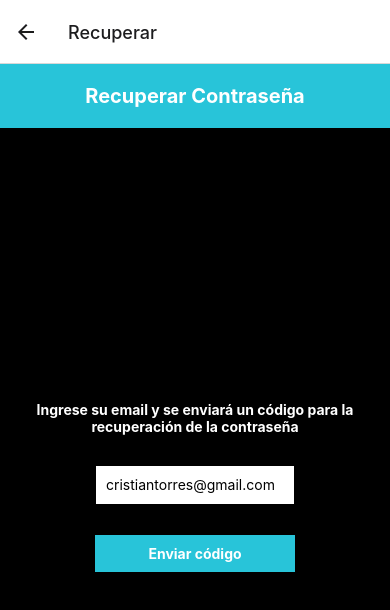
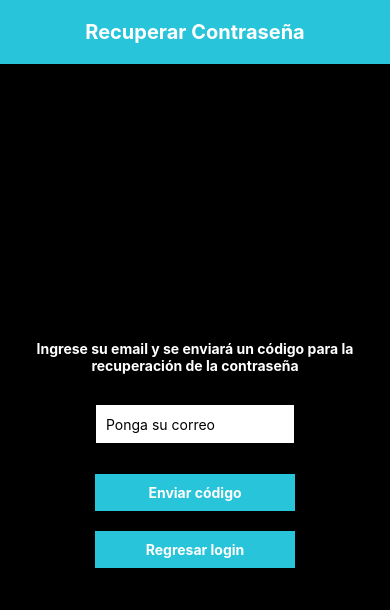
Before and after one commit to codemasterg19/JuegoFinal, a React Native app in the folder JuegoMoviles/: screen /Recuperar in a window 390 px wide. Shown: the top 610 px of the page. Built offline with nearby package versions, Linux system fonts and the light colour scheme.

Commit message:
nuevoarreglo

```diff
--- a/JuegoMoviles/navigators/MainNavigator.tsx
+++ b/JuegoMoviles/navigators/MainNavigator.tsx
@@ -49,7 +49,7 @@ function MyStack() {
         <Stack.Navigator >
             <Stack.Screen name="Login" component={LoginScreen} options={{headerShown:false}} />
             <Stack.Screen name="Registrarse" component={RegisterScreen} options={{headerShown:false}} />
-            <Stack.Screen name="Recuperar" component={PasswordScreen} />
+            <Stack.Screen name="Recuperar"   component={PasswordScreen}   options={{headerShown:false}} />
             <Stack.Screen name="BottomTab" component={MyTabs} options={{headerShown:false}}/>
         </Stack.Navigator>
     );
--- a/JuegoMoviles/screens/PasswordScreen.tsx
+++ b/JuegoMoviles/screens/PasswordScreen.tsx
@@ -1,4 +1,4 @@
-import React from 'react';
+import React, { useState } from 'react';
 import {
   StyleSheet,
   Text,
@@ -7,10 +7,27 @@ import {
   View,
 } from 'react-native';
 import { INPUT_COLOR, PRIMARY_COLOR, SECONDARY_COLOR, TEXT_COLOR } from '../commons/constantsColor';
+import { getAuth, sendPasswordResetEmail } from "firebase/auth";
+import { Alert } from 'react-native';
+import LoginScreen from './LoginScreen';
 
 
-export const PasswordScreen = () => {
-  const [email, onChangeEmail] = React.useState('');
+export const PasswordScreen = ({ navigation }: any) => {
+  const [email, setEmail] = useState('');
+  const auth = getAuth();
+
+  const handlePasswordReset = () => {
+    sendPasswordResetEmail(auth, email)
+      .then(() => {
+        Alert.alert('Éxito', 'Correo de restablecimiento de contraseña enviado.');
+        setEmail('');
+      })
+      .catch((error) => {
+        const errorCode = error.code;
+        const errorMessage = error.message;
+        Alert.alert('Error', errorMessage);
+      });
+  };
 
   return (
     <View style={styles.container}>
@@ -19,12 +36,16 @@ export const PasswordScreen = () => {
         <Text style={styles.texto}>Ingrese su email y se enviará un código para la recuperación de la contraseña</Text>
         <TextInput
           style={styles.input}
-          onChangeText={onChangeEmail}
+          onChangeText={setEmail}
           value={email}
-          placeholder="cristiantorres@gmail.com"
+          placeholder="Ponga su correo"
+          keyboardType="email-address"
         />
-        <TouchableOpacity style={styles.button}>
+        <TouchableOpacity style={styles.button} onPress={handlePasswordReset}>
           <Text style={styles.texto}>Enviar código</Text>
+        </TouchableOpacity>
+        <TouchableOpacity style={styles.button} onPress={() => navigation.navigate('Login')}>
+          <Text style={styles.texto}>Regresar login</Text>
         </TouchableOpacity>
       </View>
     </View>
--- a/JuegoMoviles/screens/RegisterScreen.tsx
+++ b/JuegoMoviles/screens/RegisterScreen.tsx
@@ -8,6 +8,7 @@ import { set, ref } from "firebase/database"; // Asegúrate de importar estas fu
 import { FontAwesomeIcon } from "@fortawesome/react-native-fontawesome";
 import { faEye, faEyeSlash } from "@fortawesome/free-solid-svg-icons";
 import { auth, db } from "../config/Config";
+
 
 export default function RegisterScreen({ navigation }: any) {
   const [nombre, setNombre] = useState("");
```
